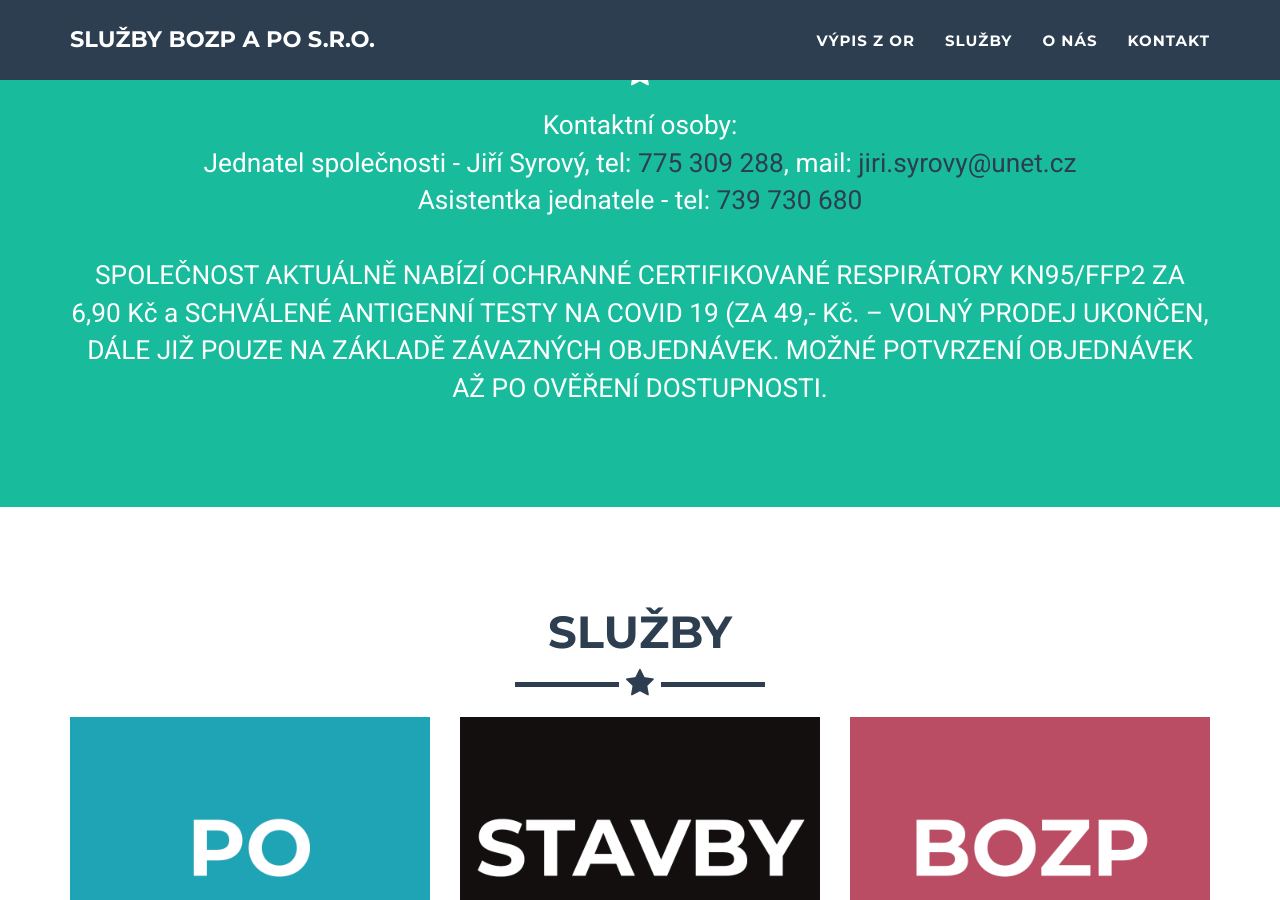
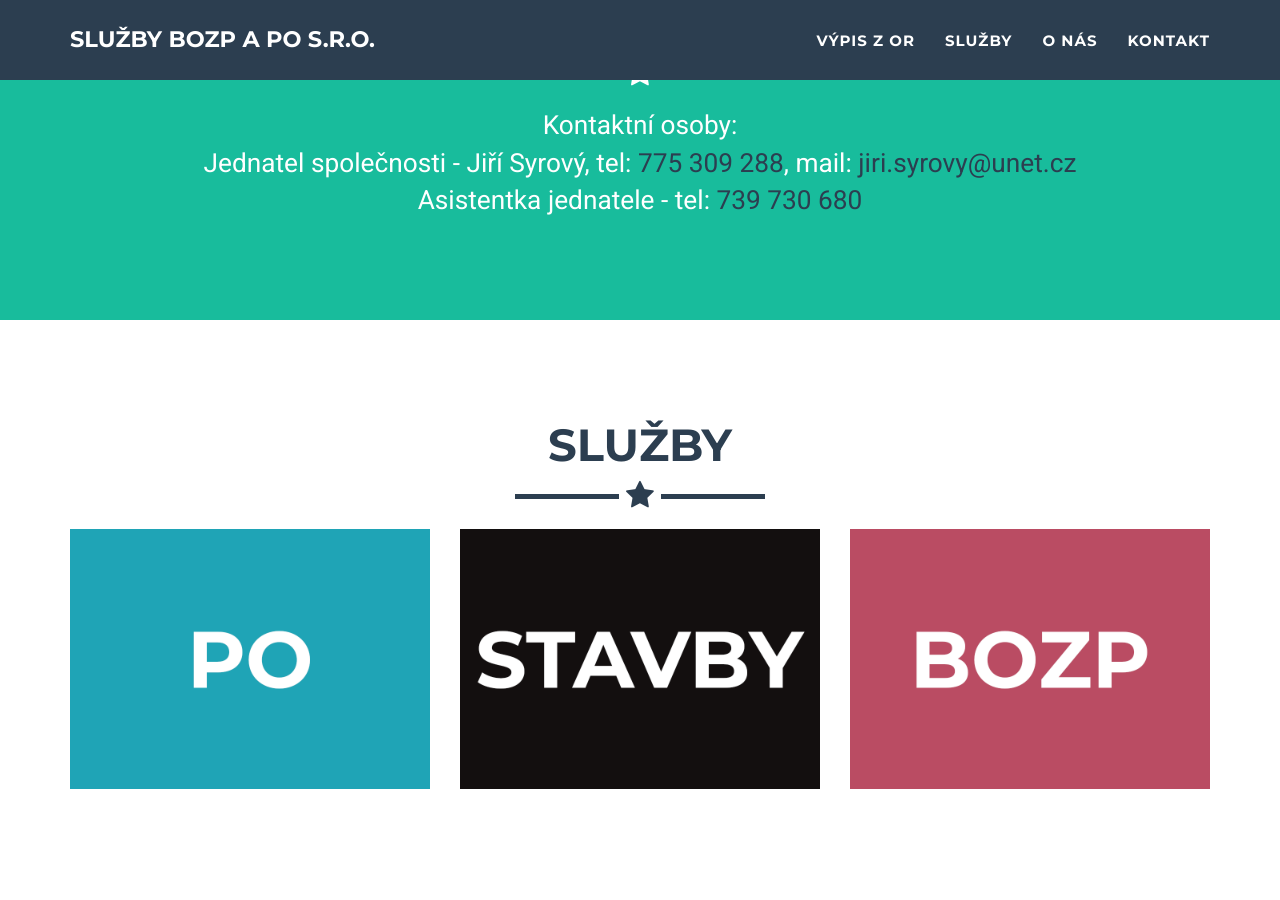
Before and after one commit to jsyrovy/bozp-po-syrovy.eu, a Jekyll site: the page built from index.html, in a window 1280 px wide and 900 px high, scrolled down 504 px. Built offline with Jekyll 4.4.1, drawn with Linux system fonts in a browser that asks for light colours.

Commit message:
Odstraneni nabidky

```diff
--- a/_includes/header.html
+++ b/_includes/header.html
@@ -15,8 +15,6 @@
                             Jednatel společnosti - Jiří Syrový, tel: <a href="tel:+420775309288" style="color: #{{ site.color.secondary }};">775 309 288</a>, mail: <a href="mailto:jiri.syrovy@unet.cz" style="color: #{{ site.color.secondary }};">jiri.syrovy@unet.cz</a>
                             <br>
                             Asistentka jednatele - tel: <a href="tel:+420739730680" style="color: #{{ site.color.secondary }};">739 730 680</a>
-                            <br><br>
-                            SPOLEČNOST AKTUÁLNĚ NABÍZÍ OCHRANNÉ CERTIFIKOVANÉ RESPIRÁTORY KN95/FFP2 ZA 6,90 Kč a SCHVÁLENÉ ANTIGENNÍ TESTY NA COVID 19 (ZA 49,- Kč. – VOLNÝ PRODEJ UKONČEN, DÁLE JIŽ POUZE NA ZÁKLADĚ ZÁVAZNÝCH OBJEDNÁVEK. MOŽNÉ POTVRZENÍ OBJEDNÁVEK AŽ PO OVĚŘENÍ DOSTUPNOSTI.
                         </span>
                     </div>
                 </div>
```
